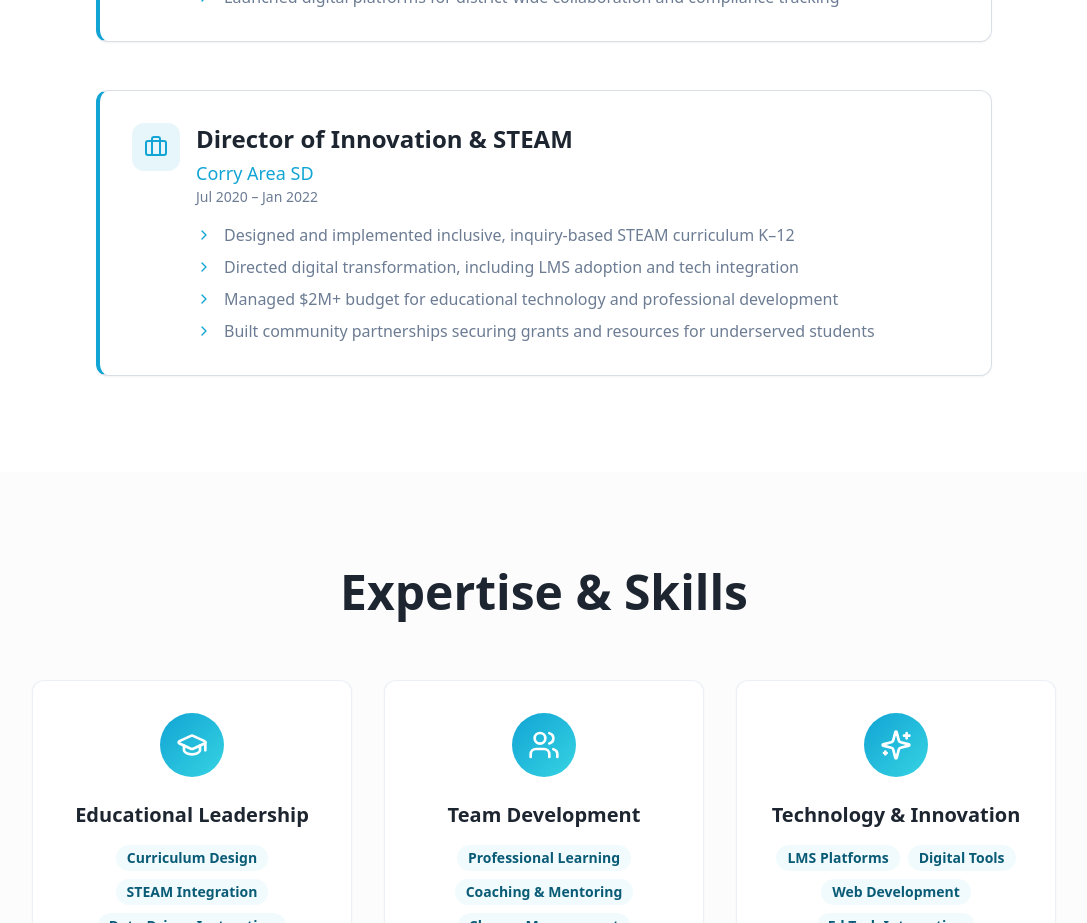
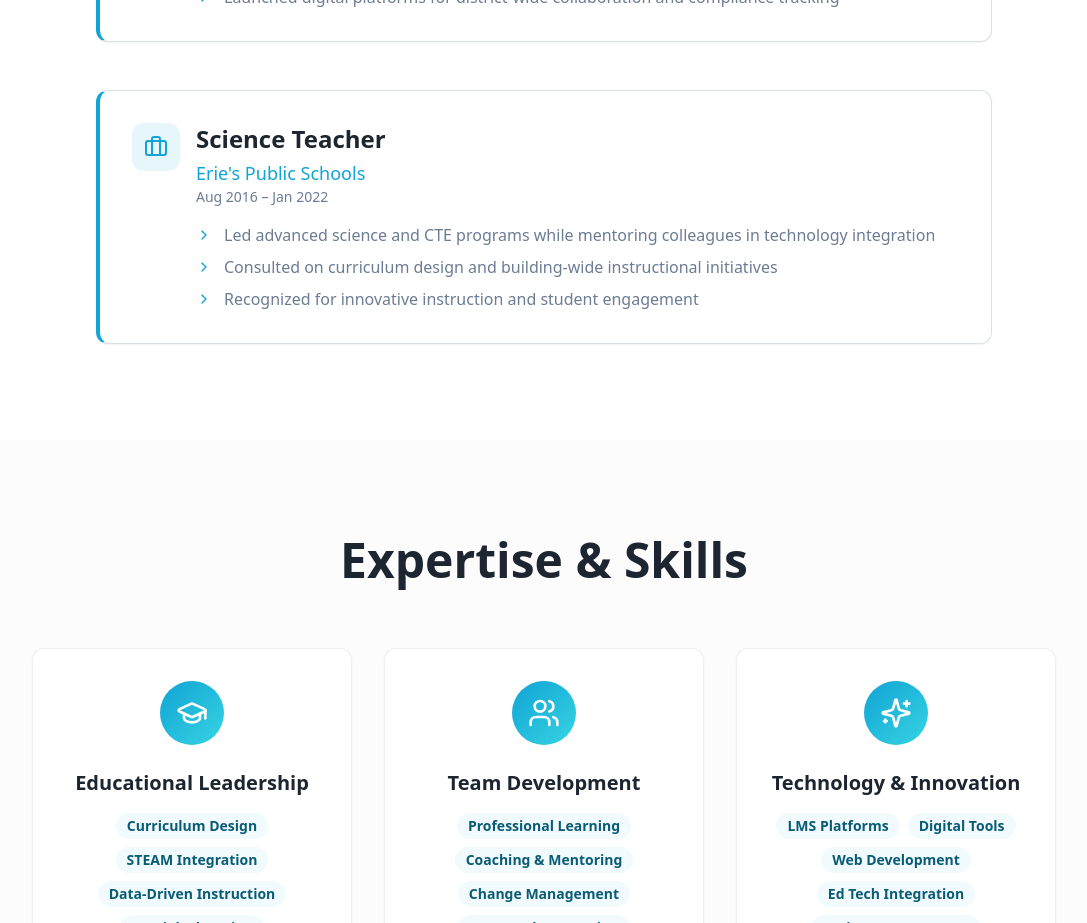
Before and after one commit to jordanlander/visual-lander-spark, a React (Vite) app: page / in a window 1280 px wide. Shown: the part 2780-3703 px from the top of the page, without its empty margins (96-1183 px from the left). Built offline with nearby package versions, Linux system fonts and the light colour scheme; the HTML template or start-up script is replaced by a standard one.

Commit message:
Update experience card

```diff
--- a/src/pages/Index.tsx
+++ b/src/pages/Index.tsx
@@ -221,14 +221,13 @@ const Index = () => {
                   ]
                 },
                 {
-                  title: "Director of Innovation & STEAM",
-                  organization: "Corry Area SD",
-                  period: "Jul 2020 – Jan 2022",
+                  title: "Science Teacher",
+                  organization: "Erie's Public Schools",
+                  period: "Aug 2016 – Jan 2022",
                   highlights: [
-                    "Designed and implemented inclusive, inquiry-based STEAM curriculum K–12",
-                    "Directed digital transformation, including LMS adoption and tech integration",
-                    "Managed $2M+ budget for educational technology and professional development",
-                    "Built community partnerships securing grants and resources for underserved students"
+                    "Led advanced science and CTE programs while mentoring colleagues in technology integration",
+                    "Consulted on curriculum design and building-wide instructional initiatives",
+                    "Recognized for innovative instruction and student engagement"
                   ]
                 }
               ].map((job, index) => (
```
